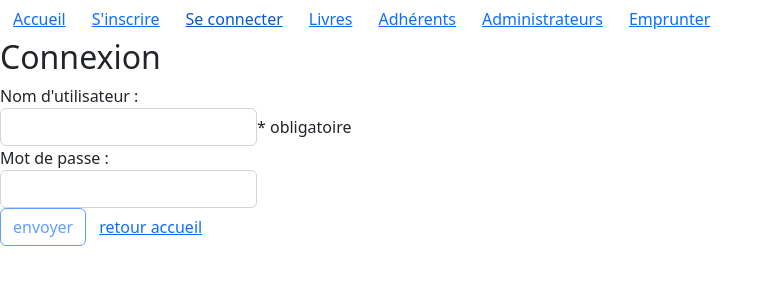
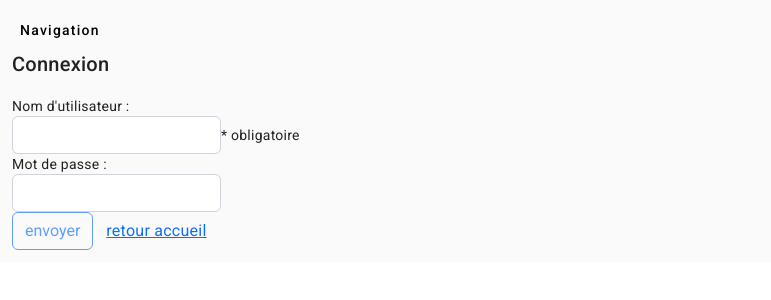
Before and after one commit to Francois-Thiebert/BibliothequeAngular, an Angular app in the folder projetBibliothequeAngular/: page /login in a window 1280 px wide. Shown: the top 300 px of the page, without its empty margins (0-771 px from the left). Built offline with nearby package versions, Linux system fonts and the light colour scheme.

Commit message:
Ajout de Material (base + barre de navigation)

```diff
--- a/projetBibliothequeAngular/angular.json
+++ b/projetBibliothequeAngular/angular.json
@@ -25,6 +25,7 @@
               "src/assets"
             ],
             "styles": [
+              "@angular/material/prebuilt-themes/indigo-pink.css",
               "node_modules/bootstrap/scss/bootstrap.scss",
               "node_modules/bootstrap-icons/font/bootstrap-icons.css"
             ],
@@ -91,6 +92,7 @@
               "src/assets"
             ],
             "styles": [
+              "@angular/material/prebuilt-themes/indigo-pink.css",
               "src/styles.css"
             ],
             "scripts": []
--- a/projetBibliothequeAngular/package.json
+++ b/projetBibliothequeAngular/package.json
@@ -10,11 +10,13 @@
   },
   "private": true,
   "dependencies": {
-    "@angular/animations": "^15.2.0",
+    "@angular/animations": "^15.2.8",
+    "@angular/cdk": "^15.2.8",
     "@angular/common": "^15.2.0",
     "@angular/compiler": "^15.2.0",
     "@angular/core": "^15.2.0",
     "@angular/forms": "^15.2.0",
+    "@angular/material": "^15.2.8",
     "@angular/platform-browser": "^15.2.0",
     "@angular/platform-browser-dynamic": "^15.2.0",
     "@angular/router": "^15.2.0",
--- a/projetBibliothequeAngular/src/app/app.component.css
+++ b/projetBibliothequeAngular/src/app/app.component.css
@@ -0,0 +1,16 @@
+* {
+  font-family: Roboto;
+  /* background-color: rgb(247, 251, 254);
+  background-size: auto; */
+}
+
+mat-drawer-content {
+  padding: 12px;
+  display: flex;
+  flex-direction: column;
+  align-items: flex-start;
+}
+
+mat-drawer {
+  background-color: white;
+}
--- a/projetBibliothequeAngular/src/app/app.component.html
+++ b/projetBibliothequeAngular/src/app/app.component.html
@@ -1,4 +1,17 @@
-<app-nav-bar></app-nav-bar>
+<mat-drawer-container class="example-container" autosize>
+  <mat-drawer #drawer class="example-sidenav" mode="side">
+    <div>
+      <app-nav-bar></app-nav-bar>
+    </div>
+  </mat-drawer>
+  <mat-drawer-content>
+    <div class="example-sidenav-content">
+      <button mat-button (click)="drawer.toggle()">
+        Navigation
+      </button>
+    </div>
+    <router-outlet></router-outlet>
 
+  </mat-drawer-content>
 
-<router-outlet></router-outlet>
+</mat-drawer-container>
--- a/projetBibliothequeAngular/src/app/app.component.ts
+++ b/projetBibliothequeAngular/src/app/app.component.ts
@@ -7,6 +7,6 @@ import { Component } from '@angular/core';
 })
 export class AppComponent {
   title = 'projetBibliothequeAngular';
-
+  showFiller = false;
 
 }
--- a/projetBibliothequeAngular/src/app/components/nav-bar/nav-bar.component.html
+++ b/projetBibliothequeAngular/src/app/components/nav-bar/nav-bar.component.html
@@ -1,18 +1,38 @@
-<app-link etiquetteLien="Accueil" lien="/home"></app-link>
+<div class="container">
+  <a mat-button color="secondary" routerLink="/home">
+    <mat-icon>home</mat-icon>Accueil</a>
 
 
-<app-link etiquetteLien="S'inscrire" lien="/inscription"></app-link>
-<app-link etiquetteLien="Se connecter" lien="/login"></app-link>
+  <br>
 
 
-<!-- côté admin -->
-<app-link etiquetteLien="Livres" lien="/livres"></app-link>
-<app-link etiquetteLien="Adhérents" lien="/adherents"></app-link>
-<app-link etiquetteLien="Administrateurs" lien="/administrateurs"></app-link>
+  <!-- Authentification -->
+  <a mat-button color="secondary" routerLink="/inscription">
+    <mat-icon>person_add</mat-icon>S'inscrire</a>
+<br>
+  <a mat-button color="secondary" routerLink="/login">
+    <mat-icon>how_to_reg</mat-icon>Se connecter</a>
 
 
-<!-- côté adhérent -->
-<app-link etiquetteLien="Emprunter" lien="/emprunter"></app-link>
-<app-link *ngIf="logged" etiquetteLien="Informations personnelles" lien="/infos-adherent"></app-link>
-<button *ngIf="logged" class="btn btn-link" (click)="logout()">Déconnexion
-</button>
+  <br>
+
+
+  <!-- Côté Admin -->
+  <a mat-button color="secondary" routerLink="/livres">
+    <mat-icon>library_books</mat-icon>Livres</a>
+<br>
+  <a mat-button color="secondary" routerLink="/adherents">
+    <mat-icon>list</mat-icon>Adhérents</a>
+
+
+  <br>
+
+
+  <!-- Côté Adhérent -->
+  <a mat-button color="secondary" routerLink="/emprunter">
+    <mat-icon> local_library</mat-icon>Emprunter</a>
+
+<a mat-button color="secondary" *ngIf="logged" routerLink="/infos-adherent">Profil</a>
+<a mat-button color="secondary" *ngIf="logged" class="btn btn-link" (click)="logout()">Déconnexion
+</a>
+</div>
--- a/projetBibliothequeAngular/src/index.html
+++ b/projetBibliothequeAngular/src/index.html
@@ -6,8 +6,11 @@
   <base href="/">
   <meta name="viewport" content="width=device-width, initial-scale=1">
   <link rel="icon" type="image/x-icon" href="favicon.ico">
+  <link rel="preconnect" href="https://fonts.gstatic.com">
+  <link href="https://fonts.googleapis.com/css2?family=Roboto:wght@300;400;500&display=swap" rel="stylesheet">
+  <link href="https://fonts.googleapis.com/icon?family=Material+Icons" rel="stylesheet">
 </head>
-<body>
+<body class="mat-typography">
   <app-root></app-root>
 </body>
 </html>
```
Also changed, not shown: projetBibliothequeAngular/src/app/app.module.ts (+25 -1 lines), 1 other file (tests, documents, lock files or other folders).
